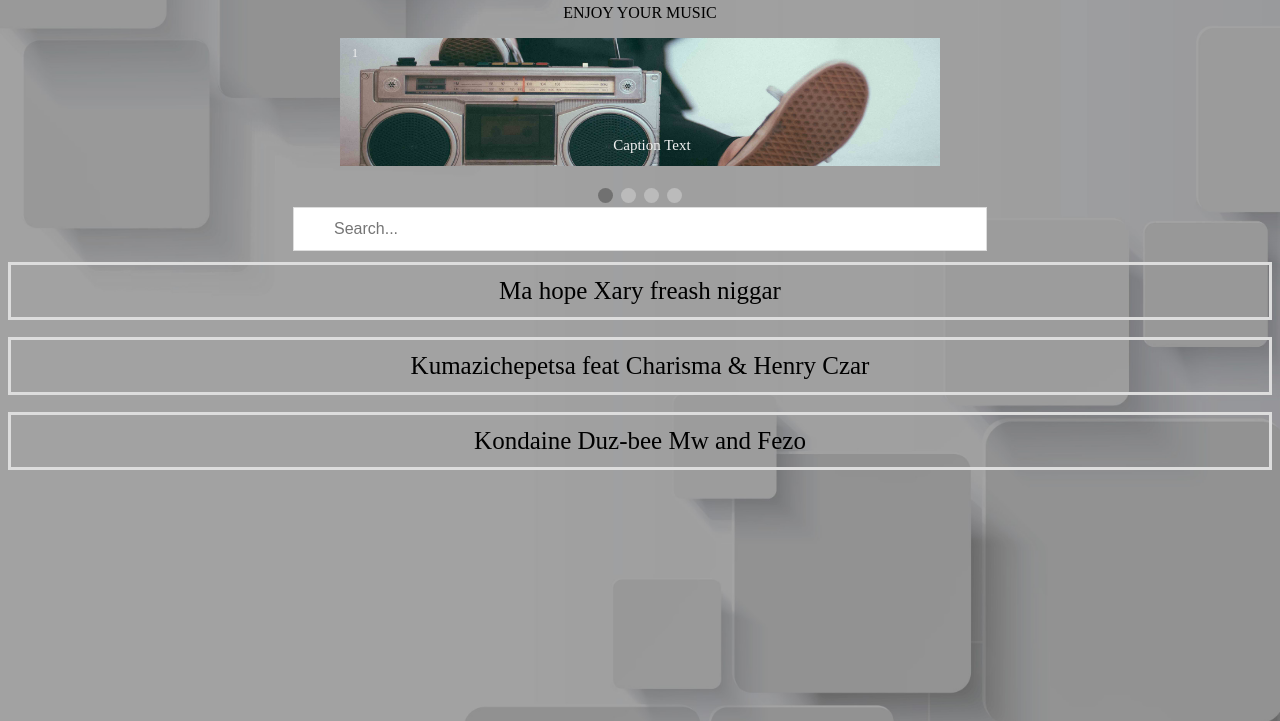
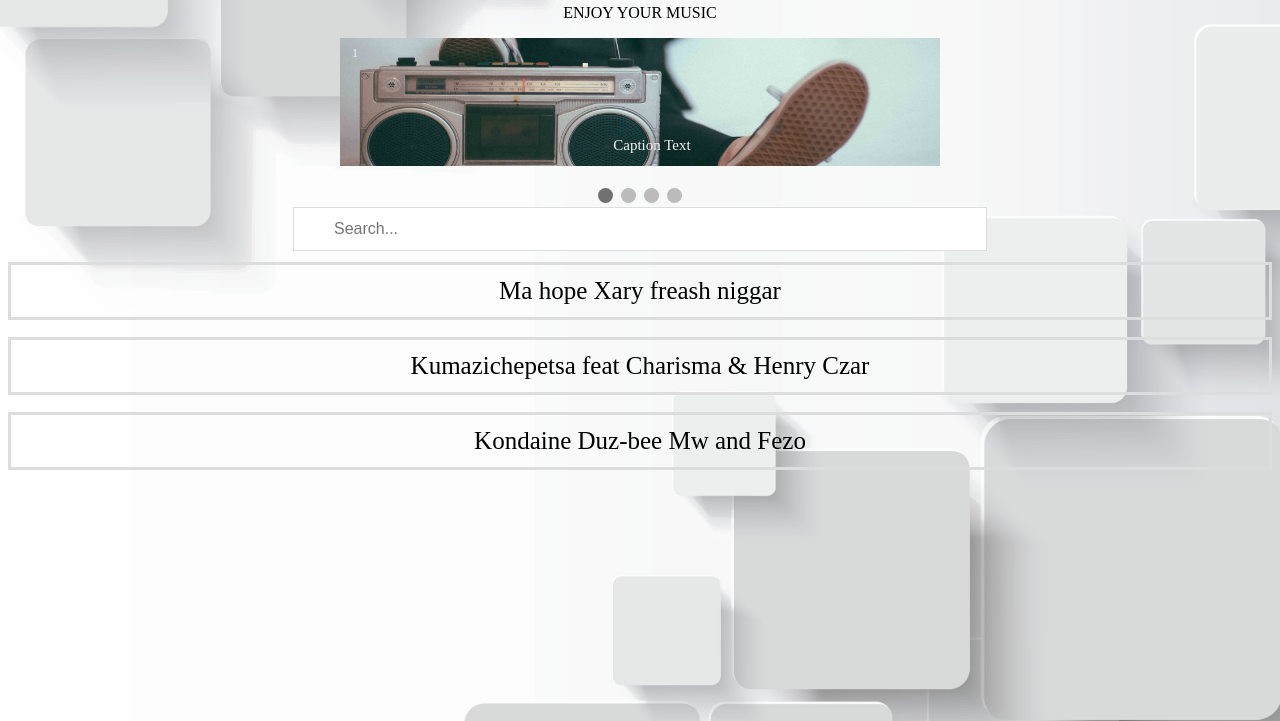
Before and after one commit to KingGomani/mmm, a plain HTML site: page mp3.html in a window 1280 px wide. Shown: the part 79-800 px from the top of the page. Drawn offline with Linux system fonts and the light colour scheme.

Commit message:
Update mp3.html

```diff
--- a/mp3.html
+++ b/mp3.html
@@ -120,7 +120,7 @@ a:hover, a:active {
 
 <style>
 html {
-  background: url(pic/background/a.jpg) no-repeat center center fixed;
+  background: url(pic/background/kkkkk.jpg) no-repeat center center fixed;
   -webkit-background-size: cover;
   -moz-background-size: cover;
   -o-background-size: cover;
```
